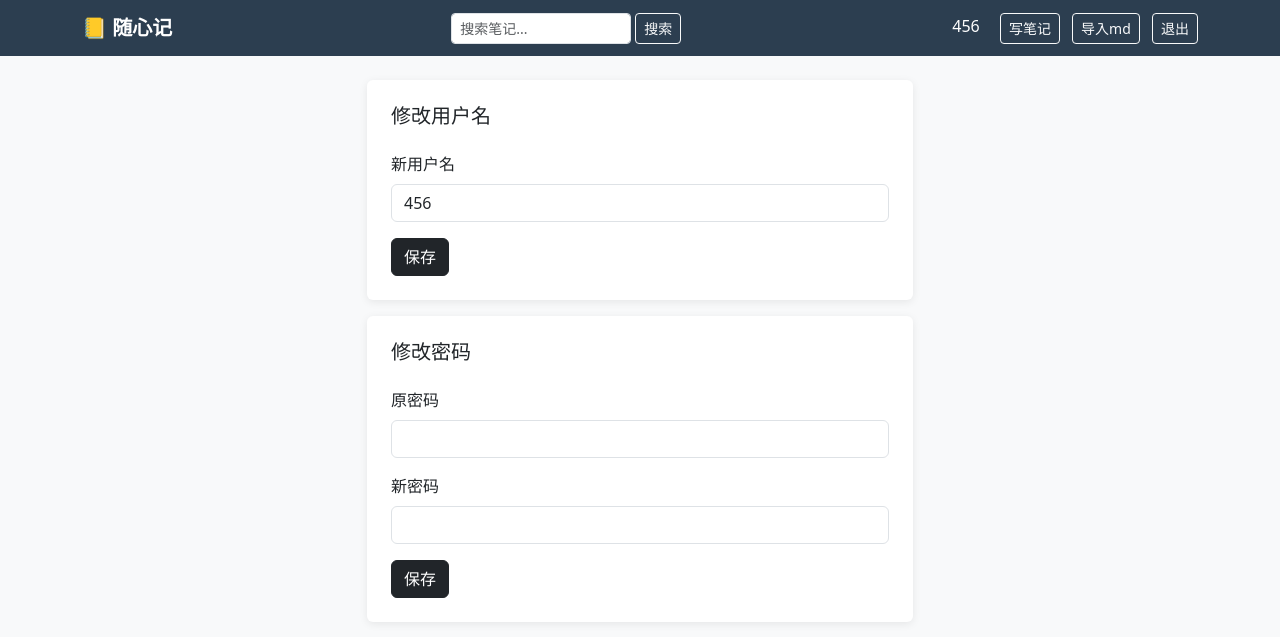
After one commit to AAzzurro/notes-app, a Flask app: page /profile in a window 1280 px wide. The commit adds this page. Shown: the top 637 px of the page. Run offline with Flask 3, Linux system fonts and the light colour scheme; a user stored in the database is signed in; some libraries are stand-ins or nearby versions.

Commit message:
搜索高亮+文件导入导出+个人信息修改+时间优化

```diff
--- a/app.py
+++ b/app.py
@@ -2,7 +2,7 @@ from flask import Flask, render_template, request, redirect, url_for
 from flask_sqlalchemy import SQLAlchemy
 from flask_login import LoginManager, UserMixin, login_user, logout_user, login_required, current_user
 from werkzeug.security import generate_password_hash, check_password_hash
-from datetime import datetime
+from datetime import datetime, timezone, timedelta
 
 app = Flask(__name__)
 app.config['SECRET_KEY'] = 'your-secret-key-123'
@@ -10,6 +10,36 @@ app.config['SQLALCHEMY_DATABASE_URI'] = 'sqlite:///notes.db'
 
 db = SQLAlchemy(app)
 login_manager = LoginManager(app)
+
+@app.template_filter('local_time')
+def local_time(dt):
+    if dt is None:
+        return ''
+    beijing = timezone(timedelta(hours=8))
+    return dt.replace(tzinfo=timezone.utc).astimezone(beijing).strftime('%Y-%m-%d %H:%M')
+
+import re
+
+@app.template_filter('highlight')
+def highlight(text, query):
+    if not query:
+        return text
+    pattern = re.compile(re.escape(query), re.IGNORECASE)
+    return pattern.sub(f'<mark>{query}</mark>', text)
+
+@app.template_filter('preview')
+def preview(content, query):
+    if not query:
+        return content[:150] + '...'
+    idx = content.lower().find(query.lower())
+    if idx == -1:
+        return content[:150] + '...'
+    start = max(0, idx - 60)
+    end = min(len(content), idx + 60)
+    snippet = content[start:end]
+    pattern = re.compile(re.escape(query), re.IGNORECASE)
+    snippet = pattern.sub(f'<mark>{query}</mark>', snippet)
+    return ('...' if start > 0 else '') + snippet + ('...' if end < len(content) else '')
 
 # 笔记-标签 多对多关联表
 note_tags = db.Table('note_tags',
@@ -38,6 +68,7 @@ class Note(db.Model):
     title = db.Column(db.String(200), nullable=False)
     content = db.Column(db.Text, nullable=False)
     created_at = db.Column(db.DateTime, default=datetime.utcnow)
+    updated_at = db.Column(db.DateTime, default=datetime.utcnow, onupdate=datetime.utcnow)
     user_id = db.Column(db.Integer, db.ForeignKey('user.id'), nullable=False)
     folder_id = db.Column(db.Integer, db.ForeignKey('folder.id'), nullable=True)
     is_public = db.Column(db.Boolean, default=False)
@@ -88,9 +119,25 @@ def logout():
 @app.route('/')
 @login_required
 def index():
-    notes = Note.query.filter_by(user_id=current_user.id).order_by(Note.created_at.desc()).all()
+    folder_id = request.args.get('folder_id')
+    tag_id = request.args.get('tag_id')
+
+    query = Note.query.filter_by(user_id=current_user.id)
+
+    if folder_id:
+        query = query.filter_by(folder_id=folder_id)
+    if tag_id:
+        tag = Tag.query.get(tag_id)
+        if tag:
+            query = query.filter(Note.tags.contains(tag))
+
+    notes = query.order_by(Note.created_at.desc()).all()
     folders = Folder.query.filter_by(user_id=current_user.id).all()
-    return render_template('index.html', notes=notes, folders=folders)
+    tags = Tag.query.join(note_tags).join(Note).filter(Note.user_id == current_user.id).distinct().all()
+
+    return render_template('index.html', notes=notes, folders=folders, tags=tags,
+                         current_folder_id=int(folder_id) if folder_id else None,
+                         current_tag_id=int(tag_id) if tag_id else None)
 
 @app.route('/notes/new', methods=['GET', 'POST'])
 @login_required
@@ -188,6 +235,78 @@ def view_tag(tag_id):
     notes = [note for note in tag.notes if note.user_id == current_user.id]
     return render_template('tag.html', tag=tag, notes=notes)
 
+@app.route('/search')
+@login_required
+def search():
+    query = request.args.get('q', '').strip()
+    notes = []
+    if query:
+        notes = Note.query.filter(
+            Note.user_id == current_user.id,
+            (Note.title.contains(query) | Note.content.contains(query))
+        ).order_by(Note.created_at.desc()).all()
+    return render_template('search.html', notes=notes, query=query)
+
+@app.route('/profile', methods=['GET', 'POST'])
+@login_required
+def profile():
+    error = None
+    success = None
+    if request.method == 'POST':
+        action = request.form.get('action')
+        if action == 'username':
+            new_username = request.form['username'].strip()
+            if not new_username:
+                error = '用户名不能为空'
+            elif User.query.filter_by(username=new_username).first():
+                error = '用户名已存在'
+            else:
+                current_user.username = new_username
+                db.session.commit()
+                success = '用户名修改成功'
+        elif action == 'password':
+            old_password = request.form['old_password']
+            new_password = request.form['new_password']
+            if not check_password_hash(current_user.password, old_password):
+                error = '原密码错误'
+            elif not new_password:
+                error = '新密码不能为空'
+            else:
+                current_user.password = generate_password_hash(new_password)
+                db.session.commit()
+                success = '密码修改成功'
+    return render_template('profile.html', error=error, success=success)
+
+import os
+from werkzeug.utils import secure_filename
+
+@app.route('/notes/import', methods=['POST'])
+@login_required
+def import_note():
+    file = request.files.get('file')
+    if not file or not file.filename.endswith('.md'):
+        return redirect(url_for('index'))
+    filename = secure_filename(file.filename)
+    title = os.path.splitext(filename)[0]
+    content = file.read().decode('utf-8')
+    note = Note(title=title, content=content, user_id=current_user.id)
+    db.session.add(note)
+    db.session.commit()
+    return redirect(url_for('view_note', note_id=note.id))
+
+@app.route('/notes/<int:note_id>/export')
+@login_required
+def export_note(note_id):
+    note = Note.query.get_or_404(note_id)
+    from flask import Response
+    import urllib.parse
+    encoded_filename = urllib.parse.quote(note.title + '.md')
+    return Response(
+        note.content,
+        mimetype='text/markdown',
+        headers={'Content-Disposition': f"attachment; filename*=UTF-8''{encoded_filename}"}
+    )
+
 @app.route('/folders/new', methods=['GET', 'POST'])
 @login_required
 def new_folder():
--- a/templates/base.html
+++ b/templates/base.html
@@ -34,9 +34,19 @@
         <div class="container">
             <a class="navbar-brand fw-bold" href="/">📒 随心记</a>
             {% if current_user.is_authenticated %}
+            <form class="d-flex me-2" method="GET" action="/search">
+                <input type="text" name="q" class="form-control form-control-sm me-1" placeholder="搜索笔记..." style="width:180px">
+                <button type="submit" class="btn btn-sm btn-outline-light">搜索</button>
+            </form>
             <div>
-                <span class="text-white me-3">{{ current_user.username }}</span>
+                <a href="/profile" class="text-white text-decoration-none me-3">{{ current_user.username }}</a>
                 <a href="/notes/new" class="btn btn-sm btn-outline-light me-2">写笔记</a>
+                <form method="POST" action="/notes/import" enctype="multipart/form-data" class="d-inline">
+                    <label class="btn btn-sm btn-outline-light me-2">
+                        导入md
+                        <input type="file" name="file" accept=".md" style="display:none" onchange="this.form.submit()">
+                    </label>
+                </form>
                 <a href="/logout" class="btn btn-sm btn-outline-light">退出</a>
             </div>
             {% endif %}
--- a/templates/folder.html
+++ b/templates/folder.html
@@ -11,7 +11,7 @@
         {% for note in notes %}
         <div class="card mb-3 p-3">
             <h5><a href="/notes/{{ note.id }}" class="text-decoration-none text-dark">{{ note.title }}</a></h5>
-            <small class="text-muted">{{ note.created_at.strftime('%Y-%m-%d %H:%M') }}</small>
+            <small class="text-muted">{{ note.created_at | local_time }}</small>
             <div class="mt-2">
                 {% for tag in note.tags %}
                 <a href="/tags/{{ tag.id }}" class="tag-badge tag-color-{{ tag.id % 8 }}">{{ tag.name }}</a>
--- /dev/null
+++ b/templates/profile.html
@@ -0,0 +1,40 @@
+{% extends 'base.html' %}
+{% block title %}个人设置{% endblock %}
+{% block content %}
+<div class="row justify-content-center">
+    <div class="col-md-6">
+        {% if error %}
+        <div class="alert alert-danger">{{ error }}</div>
+        {% endif %}
+        {% if success %}
+        <div class="alert alert-success">{{ success }}</div>
+        {% endif %}
+        <div class="card p-4 mb-3">
+            <h5 class="mb-4">修改用户名</h5>
+            <form method="POST">
+                <input type="hidden" name="action" value="username">
+                <div class="mb-3">
+                    <label class="form-label">新用户名</label>
+                    <input type="text" name="username" class="form-control" value="{{ current_user.username }}">
+                </div>
+                <button type="submit" class="btn btn-dark">保存</button>
+            </form>
+        </div>
+        <div class="card p-4">
+            <h5 class="mb-4">修改密码</h5>
+            <form method="POST">
+                <input type="hidden" name="action" value="password">
+                <div class="mb-3">
+                    <label class="form-label">原密码</label>
+                    <input type="password" name="old_password" class="form-control">
+                </div>
+                <div class="mb-3">
+                    <label class="form-label">新密码</label>
+                    <input type="password" name="new_password" class="form-control">
+                </div>
+                <button type="submit" class="btn btn-dark">保存</button>
+            </form>
+        </div>
+    </div>
+</div>
+{% endblock %}
--- a/templates/tag.html
+++ b/templates/tag.html
@@ -9,7 +9,7 @@
             <div class="d-flex justify-content-between align-items-start">
                 <div>
                     <h5><a href="/notes/{{ note.id }}" class="text-decoration-none text-dark">{{ note.title }}</a></h5>
-                    <small class="text-muted">{{ note.created_at.strftime('%Y-%m-%d %H:%M') }}</small>
+                    <small class="text-muted">{{ note.created_at | local_time }}</small>
                     <div class="mt-2">
                         {% for t in note.tags %}
                         <a href="/tags/{{ tag.id }}" class="tag-badge tag-color-{{ tag.id % 8 }}">{{ tag.name }}</a>
--- a/templates/view_note.html
+++ b/templates/view_note.html
@@ -8,6 +8,7 @@
                 <h4 class="mb-0">{{ note.title }}</h4>
                 <div>
                     <a href="/notes/{{ note.id }}/edit" class="btn btn-sm btn-outline-secondary me-1">编辑</a>
+                    <a href="/notes/{{ note.id }}/export" class="btn btn-sm btn-outline-secondary me-1">导出md</a>
                     <a href="/notes/{{ note.id }}/toggle_public" class="btn btn-sm btn-outline-{% if note.is_public %}warning{% else %}success{% endif %} me-1">
                         {% if note.is_public %}设为私有{% else %}设为公开{% endif %}
                     </a>
@@ -16,7 +17,7 @@
                 </div>
             </div>
             <div class="mb-3">
-                <small class="text-muted">{{ note.created_at.strftime('%Y-%m-%d %H:%M') }}</small>
+                <small class="text-muted">{{ note.created_at | local_time }}</small>
                 {% for tag in note.tags %}
                 <a href="/tags/{{ tag.id }}" class="tag-badge tag-color-{{ tag.id % 8 }}">{{ tag.name }}</a>
                 {% endfor %}
```
Also changed, not shown: templates/index.html (+16 -1 lines), templates/search.html (added, +37 -0 lines), instance/notes.db, 1 other file.
